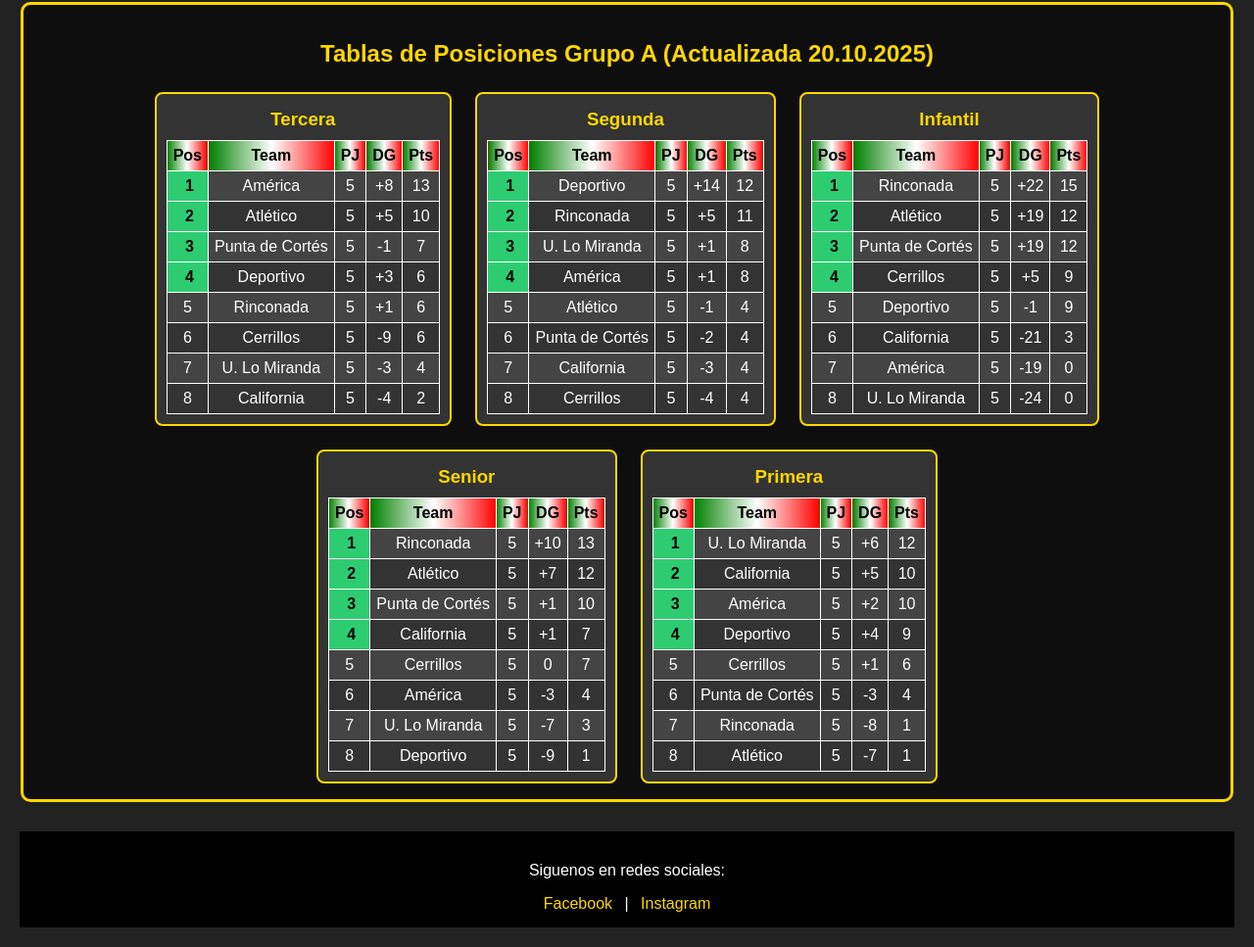
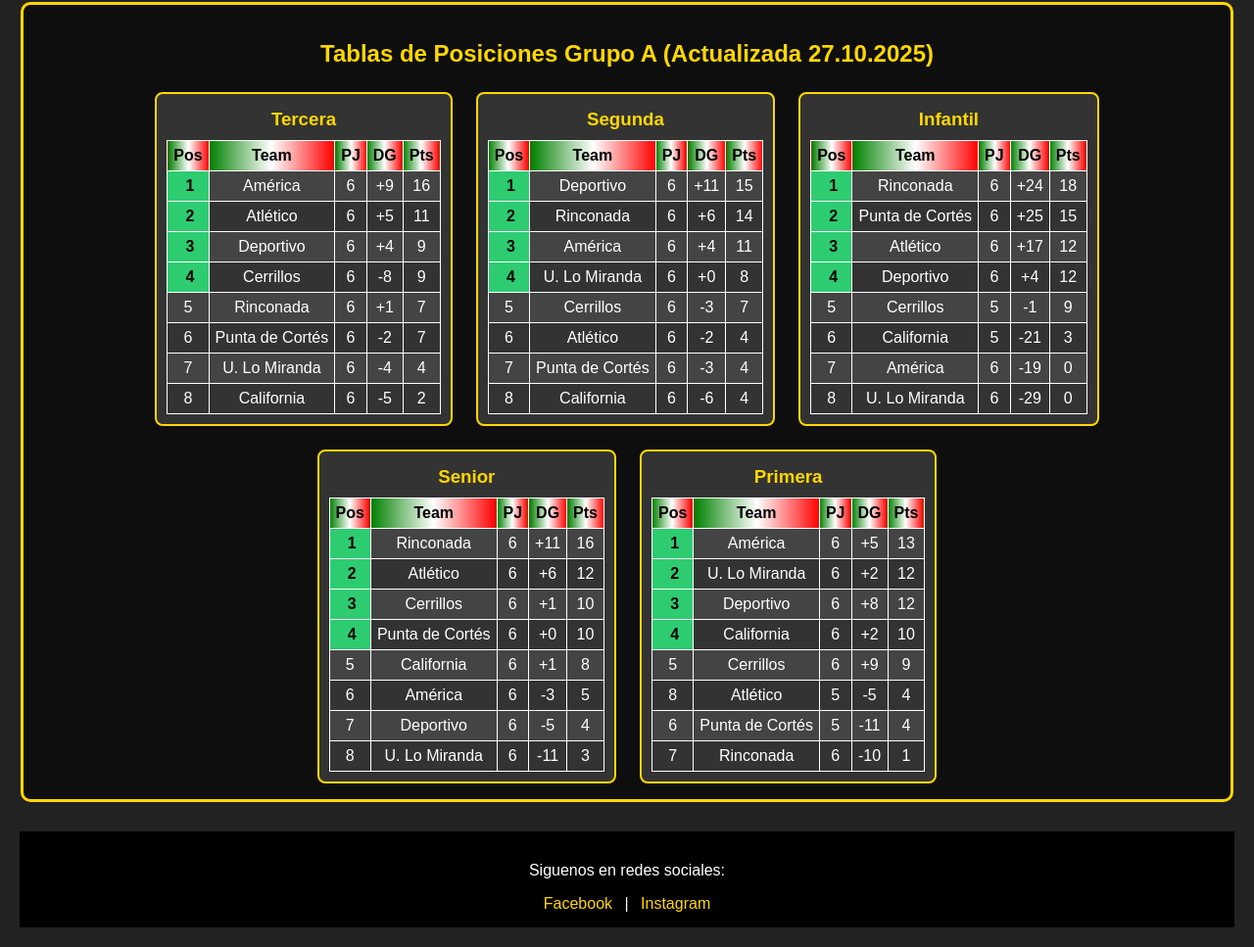
Before and after one commit to rdominguez89/tricolor_website, a plain HTML site: page resultados_2025_C.html in a window 1280 px wide. Shown: the part 2013-2980 px from the top of the page at 98% size. Drawn offline with Linux system fonts and the light colour scheme.

Commit message:
update 27.10.2025 3

```diff
--- a/standings_A.html
+++ b/standings_A.html
@@ -1,5 +1,5 @@
 <section class="standings">
-  <h2>Tablas de Posiciones Grupo A (Actualizada 20.10.2025)</h2>
+  <h2>Tablas de Posiciones Grupo A (Actualizada 27.10.2025)</h2>
   <div class="tables-container">
 
     <!-- Tercera -->
@@ -7,14 +7,14 @@
       <h3>Tercera</h3>
       <table>
         <tr><th>Pos</th><th>Team</th><th>PJ</th><th>DG</th><th>Pts</th></tr>
-        <tr class="pos-1"><td>1</td><td>América</td><td>5</td><td>+8</td><td>13</td></tr>
-        <tr class="pos-2"><td>2</td><td>Atlético</td><td>5</td><td>+5</td><td>10</td></tr>
-        <tr class="pos-3"><td>3</td><td>Punta de Cortés</td><td>5</td><td>-1</td><td>7</td></tr>
-        <tr class="pos-4"><td>4</td><td>Deportivo</td><td>5</td><td>+3</td><td>6</td></tr>
-        <tr><td>5</td><td>Rinconada</td><td>5</td><td>+1</td><td>6</td></tr>
-        <tr><td>6</td><td>Cerrillos</td><td>5</td><td>-9</td><td>6</td></tr>
-        <tr><td>7</td><td>U. Lo Miranda</td><td>5</td><td>-3</td><td>4</td></tr>
-        <tr><td>8</td><td>California</td><td>5</td><td>-4</td><td>2</td></tr>
+        <tr class="pos-1"><td>1</td><td>América</td><td>6</td><td>+9</td><td>16</td></tr>
+        <tr class="pos-2"><td>2</td><td>Atlético</td><td>6</td><td>+5</td><td>11</td></tr>
+        <tr class="pos-3"><td>3</td><td>Deportivo</td><td>6</td><td>+4</td><td>9</td></tr>
+        <tr class="pos-4"><td>4</td><td>Cerrillos</td><td>6</td><td>-8</td><td>9</td></tr>
+        <tr><td>5</td><td>Rinconada</td><td>6</td><td>+1</td><td>7</td></tr>
+        <tr><td>6</td><td>Punta de Cortés</td><td>6</td><td>-2</td><td>7</td></tr>
+        <tr><td>7</td><td>U. Lo Miranda</td><td>6</td><td>-4</td><td>4</td></tr>
+        <tr><td>8</td><td>California</td><td>6</td><td>-5</td><td>2</td></tr>
       </table>
     </div>
 
@@ -23,14 +23,14 @@
       <h3>Segunda</h3>
       <table>
         <tr><th>Pos</th><th>Team</th><th>PJ</th><th>DG</th><th>Pts</th></tr>
-        <tr class="pos-1"><td>1</td><td>Deportivo</td><td>5</td><td>+14</td><td>12</td></tr>
-        <tr class="pos-2"><td>2</td><td>Rinconada</td><td>5</td><td>+5</td><td>11</td></tr>
-        <tr class="pos-3"><td>3</td><td>U. Lo Miranda</td><td>5</td><td>+1</td><td>8</td></tr>
-        <tr class="pos-4"><td>4</td><td>América</td><td>5</td><td>+1</td><td>8</td></tr>
-        <tr><td>5</td><td>Atlético</td><td>5</td><td>-1</td><td>4</td></tr>
-        <tr><td>6</td><td>Punta de Cortés</td><td>5</td><td>-2</td><td>4</td></tr>
-        <tr><td>7</td><td>California</td><td>5</td><td>-3</td><td>4</td></tr>
-        <tr><td>8</td><td>Cerrillos</td><td>5</td><td>-4</td><td>4</td></tr>
+        <tr class="pos-1"><td>1</td><td>Deportivo</td><td>6</td><td>+11</td><td>15</td></tr>
+        <tr class="pos-2"><td>2</td><td>Rinconada</td><td>6</td><td>+6</td><td>14</td></tr>
+        <tr class="pos-3"><td>3</td><td>América</td><td>6</td><td>+4</td><td>11</td></tr>
+        <tr class="pos-4"><td>4</td><td>U. Lo Miranda</td><td>6</td><td>+0</td><td>8</td></tr>
+        <tr><td>5</td><td>Cerrillos</td><td>6</td><td>-3</td><td>7</td></tr>
+        <tr><td>6</td><td>Atlético</td><td>6</td><td>-2</td><td>4</td></tr>
+        <tr><td>7</td><td>Punta de Cortés</td><td>6</td><td>-3</td><td>4</td></tr>
+        <tr><td>8</td><td>California</td><td>6</td><td>-6</td><td>4</td></tr>
       </table>
     </div>
 
@@ -39,14 +39,14 @@
       <h3>Infantil</h3>
       <table>
         <tr><th>Pos</th><th>Team</th><th>PJ</th><th>DG</th><th>Pts</th></tr>
-        <tr class="pos-1"><td>1</td><td>Rinconada</td><td>5</td><td>+22</td><td>15</td></tr>
-        <tr class="pos-2"><td>2</td><td>Atlético</td><td>5</td><td>+19</td><td>12</td></tr>
-        <tr class="pos-3"><td>3</td><td>Punta de Cortés</td><td>5</td><td>+19</td><td>12</td></tr>
-        <tr class="pos-4"><td>4</td><td>Cerrillos</td><td>5</td><td>+5</td><td>9</td></tr>
-        <tr><td>5</td><td>Deportivo</td><td>5</td><td>-1</td><td>9</td></tr>
+        <tr class="pos-1"><td>1</td><td>Rinconada</td><td>6</td><td>+24</td><td>18</td></tr>
+        <tr class="pos-3"><td>2</td><td>Punta de Cortés</td><td>6</td><td>+25</td><td>15</td></tr>
+        <tr class="pos-3"><td>3</td><td>Atlético</td><td>6</td><td>+17</td><td>12</td></tr>
+        <tr class="pos-4"><td>4</td><td>Deportivo</td><td>6</td><td>+4</td><td>12</td></tr>
+        <tr><td>5</td><td>Cerrillos</td><td>5</td><td>-1</td><td>9</td></tr>
         <tr><td>6</td><td>California</td><td>5</td><td>-21</td><td>3</td></tr>
-        <tr><td>7</td><td>América</td><td>5</td><td>-19</td><td>0</td></tr>
-        <tr><td>8</td><td>U. Lo Miranda</td><td>5</td><td>-24</td><td>0</td></tr>
+        <tr><td>7</td><td>América</td><td>6</td><td>-19</td><td>0</td></tr>
+        <tr><td>8</td><td>U. Lo Miranda</td><td>6</td><td>-29</td><td>0</td></tr>
       </table>
     </div>
 
@@ -55,14 +55,14 @@
       <h3>Senior</h3>
       <table>
         <tr><th>Pos</th><th>Team</th><th>PJ</th><th>DG</th><th>Pts</th></tr>
-        <tr class="pos-1"><td>1</td><td>Rinconada</td><td>5</td><td>+10</td><td>13</td></tr>
-        <tr class="pos-2"><td>2</td><td>Atlético</td><td>5</td><td>+7</td><td>12</td></tr>
-        <tr class="pos-3"><td>3</td><td>Punta de Cortés</td><td>5</td><td>+1</td><td>10</td></tr>
-        <tr class="pos-4"><td>4</td><td>California</td><td>5</td><td>+1</td><td>7</td></tr>
-        <tr><td>5</td><td>Cerrillos</td><td>5</td><td>0</td><td>7</td></tr>
-        <tr><td>6</td><td>América</td><td>5</td><td>-3</td><td>4</td></tr>
-        <tr><td>7</td><td>U. Lo Miranda</td><td>5</td><td>-7</td><td>3</td></tr>
-        <tr><td>8</td><td>Deportivo</td><td>5</td><td>-9</td><td>1</td></tr>
+        <tr class="pos-1"><td>1</td><td>Rinconada</td><td>6</td><td>+11</td><td>16</td></tr>
+        <tr class="pos-2"><td>2</td><td>Atlético</td><td>6</td><td>+6</td><td>12</td></tr>
+        <tr class="pos-3"><td>3</td><td>Cerrillos</td><td>6</td><td>+1</td><td>10</td></tr>
+        <tr class="pos-4"><td>4</td><td>Punta de Cortés</td><td>6</td><td>+0</td><td>10</td></tr>
+        <tr><td>5</td><td>California</td><td>6</td><td>+1</td><td>8</td></tr>
+        <tr><td>6</td><td>América</td><td>6</td><td>-3</td><td>5</td></tr>
+        <tr><td>7</td><td>Deportivo</td><td>6</td><td>-5</td><td>4</td></tr>
+        <tr><td>8</td><td>U. Lo Miranda</td><td>6</td><td>-11</td><td>3</td></tr>
       </table>
     </div>
 
@@ -71,14 +71,14 @@
       <h3>Primera</h3>
       <table>
         <tr><th>Pos</th><th>Team</th><th>PJ</th><th>DG</th><th>Pts</th></tr>
-        <tr class="pos-1"><td>1</td><td>U. Lo Miranda</td><td>5</td><td>+6</td><td>12</td></tr>
-        <tr class="pos-2"><td>2</td><td>California</td><td>5</td><td>+5</td><td>10</td></tr>
-        <tr class="pos-3"><td>3</td><td>América</td><td>5</td><td>+2</td><td>10</td></tr>
-        <tr class="pos-4"><td>4</td><td>Deportivo</td><td>5</td><td>+4</td><td>9</td></tr>
-        <tr><td>5</td><td>Cerrillos</td><td>5</td><td>+1</td><td>6</td></tr>
-        <tr><td>6</td><td>Punta de Cortés</td><td>5</td><td>-3</td><td>4</td></tr>
-        <tr><td>7</td><td>Rinconada</td><td>5</td><td>-8</td><td>1</td></tr>
-        <tr><td>8</td><td>Atlético</td><td>5</td><td>-7</td><td>1</td></tr>
+        <tr class="pos-1"><td>1</td><td>América</td><td>6</td><td>+5</td><td>13</td></tr>
+        <tr class="pos-2"><td>2</td><td>U. Lo Miranda</td><td>6</td><td>+2</td><td>12</td></tr>
+        <tr class="pos-3"><td>3</td><td>Deportivo</td><td>6</td><td>+8</td><td>12</td></tr>
+        <tr class="pos-4"><td>4</td><td>California</td><td>6</td><td>+2</td><td>10</td></tr>
+        <tr><td>5</td><td>Cerrillos</td><td>6</td><td>+9</td><td>9</td></tr>
+        <tr><td>8</td><td>Atlético</td><td>5</td><td>-5</td><td>4</td></tr>
+        <tr><td>6</td><td>Punta de Cortés</td><td>5</td><td>-11</td><td>4</td></tr>
+        <tr><td>7</td><td>Rinconada</td><td>6</td><td>-10</td><td>1</td></tr>
       </table>
     </div>
 
--- a/standings_B.html
+++ b/standings_B.html
@@ -1,5 +1,5 @@
 <section class="standings">
-  <h2>Tablas de Posiciones Grupo B (Actualizada 26.10.2025 No Oficial)</h2>
+  <h2>Tablas de Posiciones Grupo B (Actualizada 27.10.2025)</h2>
   <div class="tables-container">
 
     <!-- Tercera -->
```
